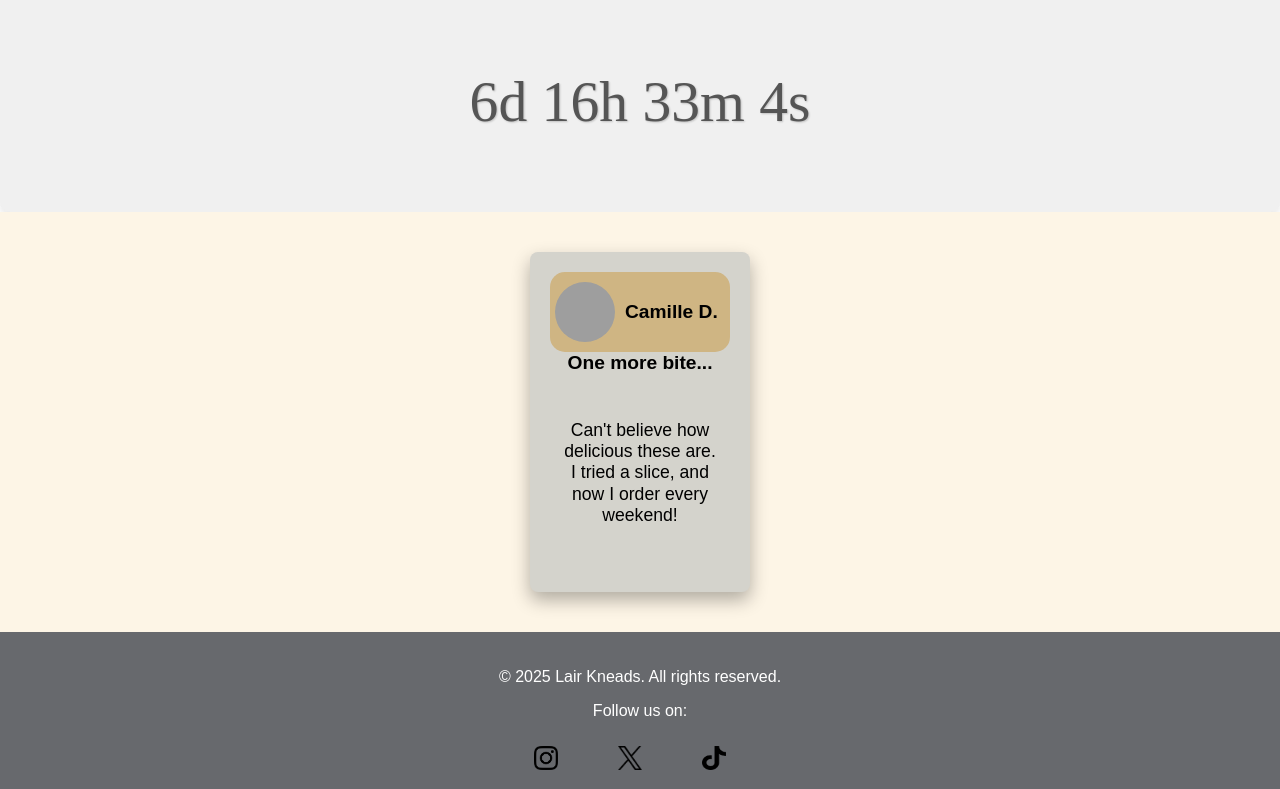
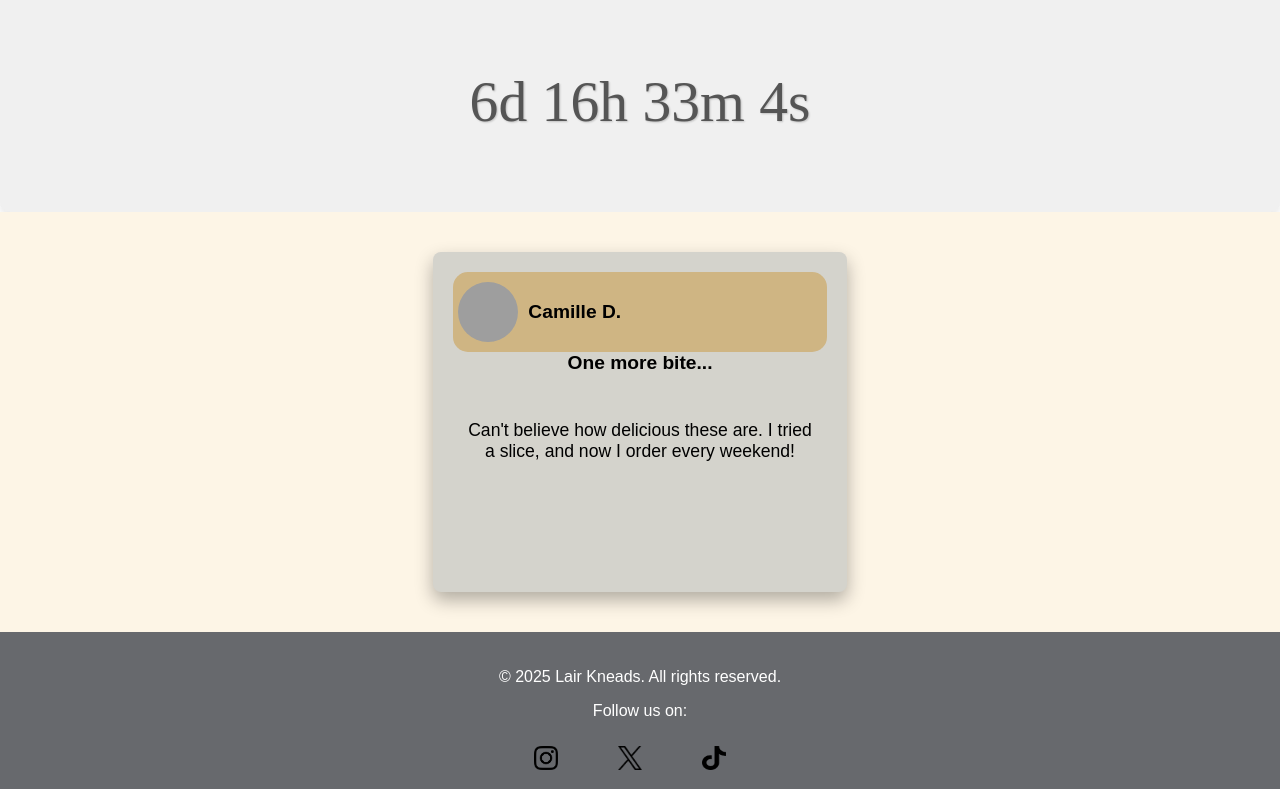
Before and after one commit to NomadRiding/LairKneads, a React (Vite) app: page / in a window 1280 px wide. Shown: the part 436-1225 px from the top of the page. Built offline with nearby package versions, Linux system fonts and the light colour scheme; grey boxes are pictures that could not be loaded.

Commit message:
css for review component

```diff
--- a/src/components/Review.css
+++ b/src/components/Review.css
@@ -56,7 +56,8 @@
 }
 
 .reviewSquare {
-  width: 100%;
+  flex: 1 1 calc(33.33% - 40px); /* Responsive width for review squares */
+  max-width: calc(33.33% - 40px); /* Ensure max width is responsive */
   max-width: 800px; /* Limit the width of the review square */
   background-color: #d4d3cc;
   border-radius: 8px;
@@ -93,6 +94,10 @@
   height: 90px;
 }
 
+.reviewSquare:hover {
+  transform: scale(1.05); /* Slightly enlarge on hover */
+}
+
 @media (max-width: 768px) {
   .review-page {
     display: flex;
@@ -102,8 +107,8 @@
   }
 
   .reviewSquare {
-    width: 60%; /* Make the review square take up most of the screen width */
-    max-width: 400px; /* Limit the maximum width */
+    flex: 1 1 100%; /* Full width for mobile devices */
+    max-width: 100%; /* Ensure max width is 100% */
     margin: 0 auto 20px auto; /* Center the review and add spacing below */
   }
 
@@ -111,3 +116,10 @@
     display: none; /* Hide all reviews except the first one */
   }
 }
+
+@media (min-width: 780px) {
+  .reviewSquare {
+    flex: 1 1 calc(33.33% - 40px); /* Responsive width for review squares */
+    max-width: calc(33.33% - 40px); /* Ensure max width is responsive */
+  }
+}
```
